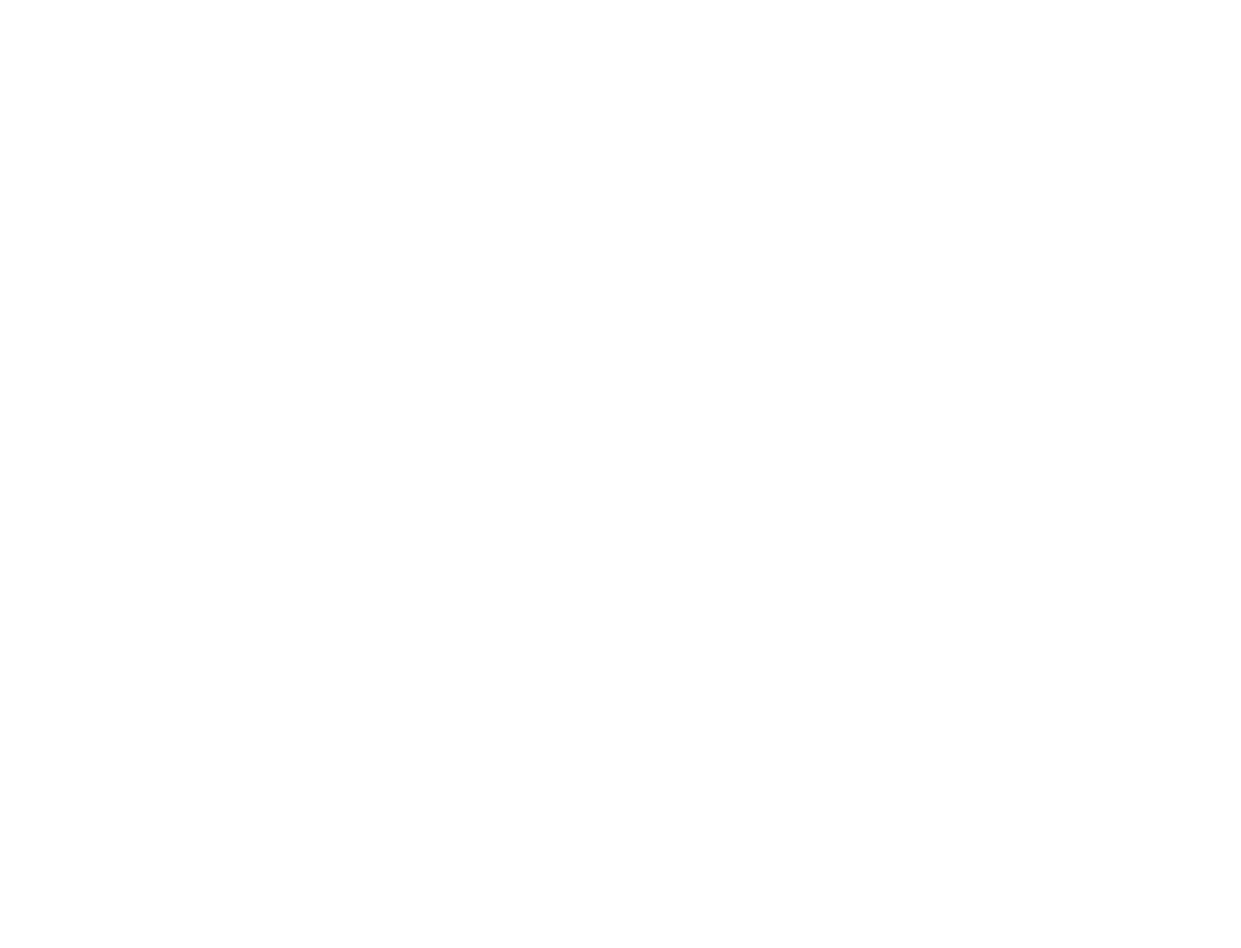
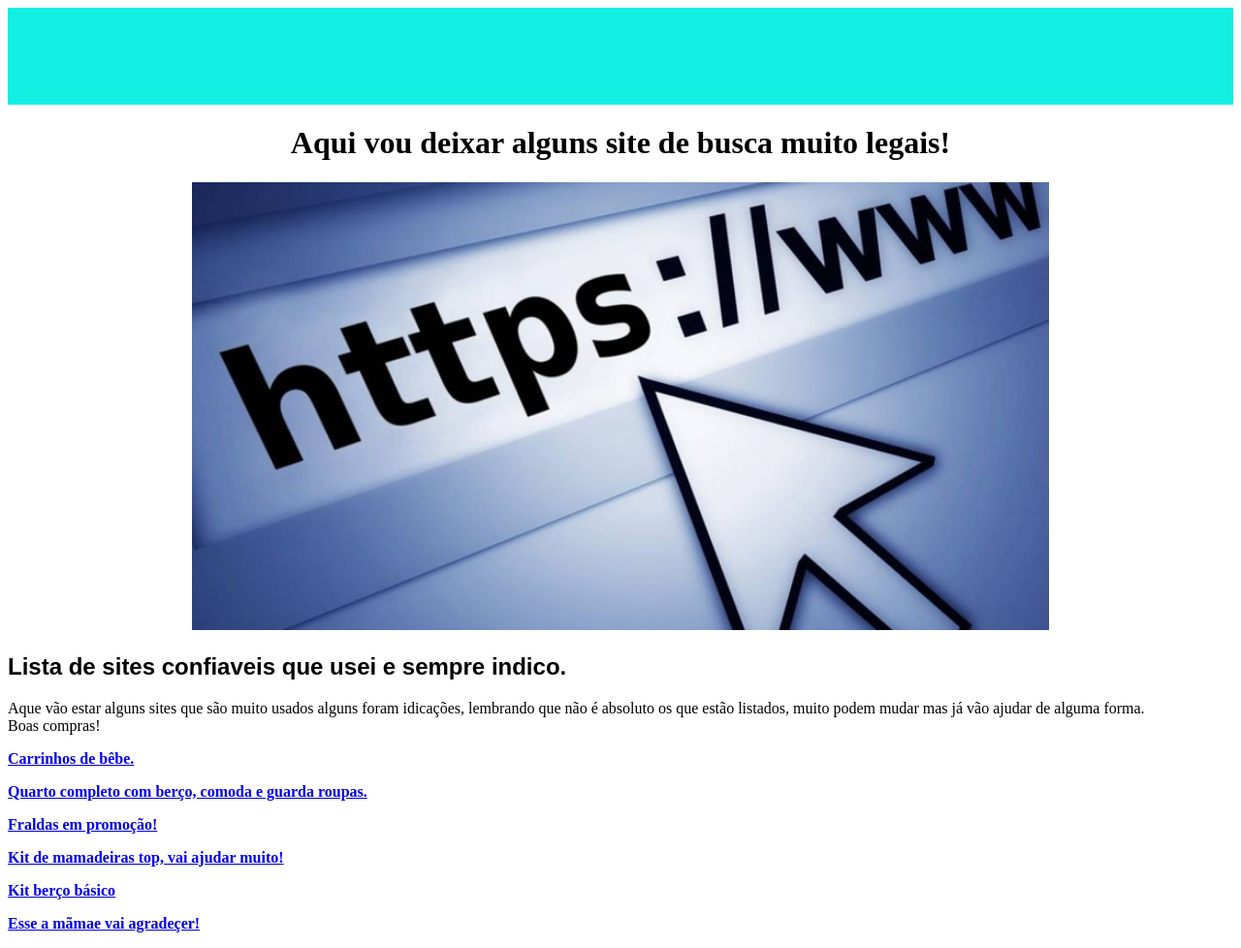
Before and after one commit to adestenes/Desenv_Web, a plain HTML site: page Promocoes.html in a window 1280 px wide. Shown: the whole page at 97% size. Before the commit the page ends 800 px from the top, so only its background shows below. Drawn offline with Linux system fonts and the light colour scheme.

Commit message:
Add files via upload

```diff
--- a/Promocoes.html
+++ b/Promocoes.html
@@ -8,6 +8,45 @@
     <link rel="stylesheet" href="index.css"></link>
 </head>
 <body>
+    <header class="paginas">
 
-</body>
-</html>
+    </header>
+    <h1>Aqui vou deixar alguns site de busca muito legais!</h1>
+    <div class="logo">
+        <img class="image1" src="Promocoes.jpg">
+    </div>
+    <h2>Lista de sites confiaveis que usei e sempre indico.</h2>
+    <p>Aque vão estar alguns sites que são muito usados alguns foram idicações, lembrando que não é absoluto os que estão listados, muito podem mudar
+        mas já vão ajudar de alguma forma.
+        <br>Boas compras!
+    </p>
+    <p>
+        <b>
+        <a href="https://www.amazon.com.br/b/ref=dp_bc_aui_C_4/142-9087410-9143732?ie=UTF8&node=17540163011" target="_blank"> Carrinhos de bêbe.</a>
+        </b>
+    </p>
+    <p>
+        <b>
+        <a href="https://www.graodegente.com.br/moveis-quarto-completo" target="_blank">Quarto completo com berço, comoda e guarda roupas.</a>
+        </b>
+    </p>
+    <p>
+        <b>
+        <a href="https://www.magazineluiza.com.br/busca/fralda+babysec/" target="_blank">Fraldas em promoção!</a>
+        </b>
+    </p>
+    <p>
+        <b>
+        <a href="https://www.magazineluiza.com.br/kit-3-mamadeiras-anti-colic-125-260-330ml-avent-scd809-41-philips-avent/p/ckeg4d2k42/bb/bmam/?&seller_id=jubela&utm_source=google&utm_medium=pla&utm_campaign=&partner_id=54222&gclid=CjwKCAjwqauVBhBGEiwAXOepkYMlqqHUuMK5B8BkV6AqQvJp9xQ77fQZ4E7exyZCJKyQ30esnQaI1xoClMEQAvD_BwE&gclsrc=aw.ds" target="_blank">Kit de mamadeiras top, vai ajudar muito!</a>
+        </b>
+    </p>
+    <p>
+        <b>
+        <a href="https://www.graodegente.com.br/kit-berco/kit-berco-fofinho-com-rolinho-amiguinhos-safari-bege?gclid=CjwKCAjwqauVBhBGEiwAXOepkXB_Pj54rWieTdzEGWhK8m0eZ97ewPjyePhtHvgp6yzL5BpVniUy2hoCkegQAvD_BwE" target="_blank">Kit berço básico</a>
+        </b>
+    </p>
+    <p>
+        <b>
+        <a href="https://www.graodegente.com.br/poltrona-e-puff-1/poltrona-amamentacao-sabrina-creme-puff-bau-bege?gclid=CjwKCAjwqauVBhBGEiwAXOepkR_sqrPJGIix-xS6aA3SNBgxv9hlfgLcEaLoxplaeu3Xfs5NkHGFFRoCWwAQAvD_BwE" target="_blank">Esse a mãmae vai agradeçer!</a>
+        </b>
+    </p>
```
Also changed, not shown: Promocoes.jpg (added).
